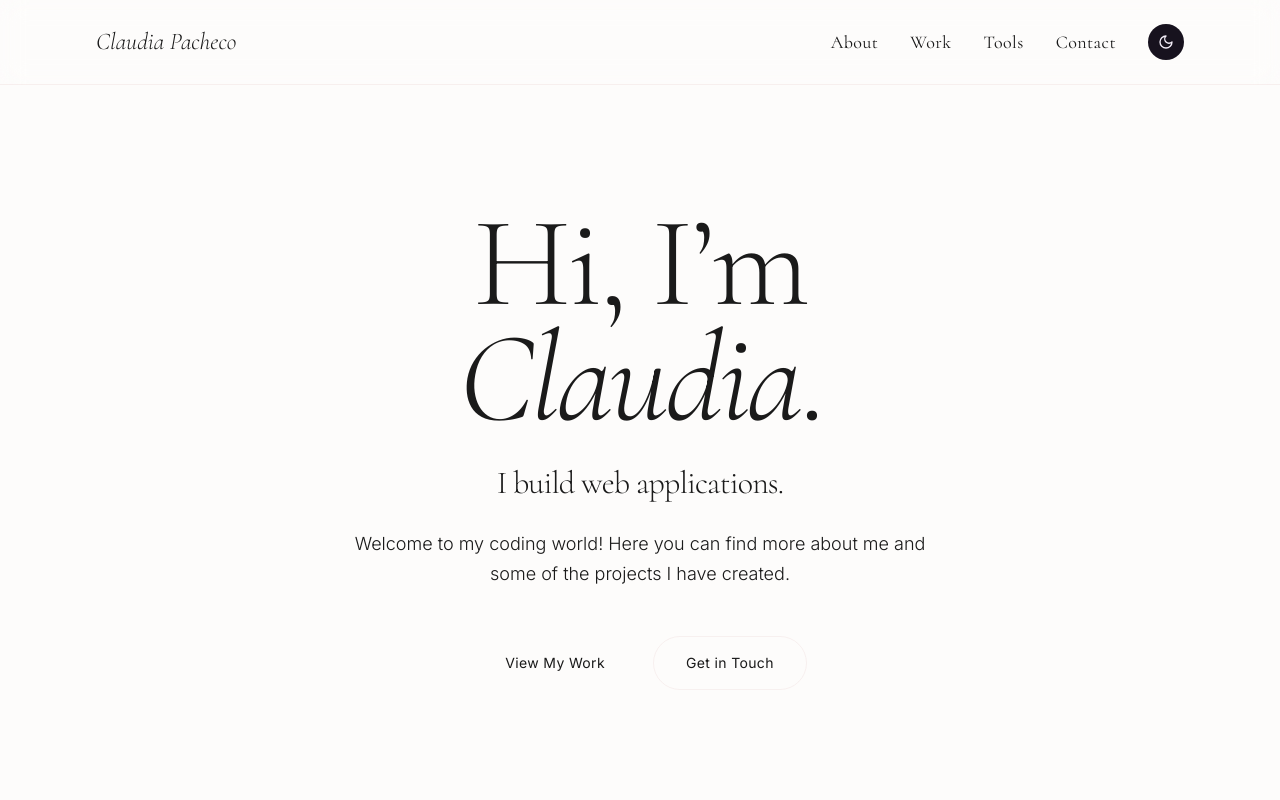
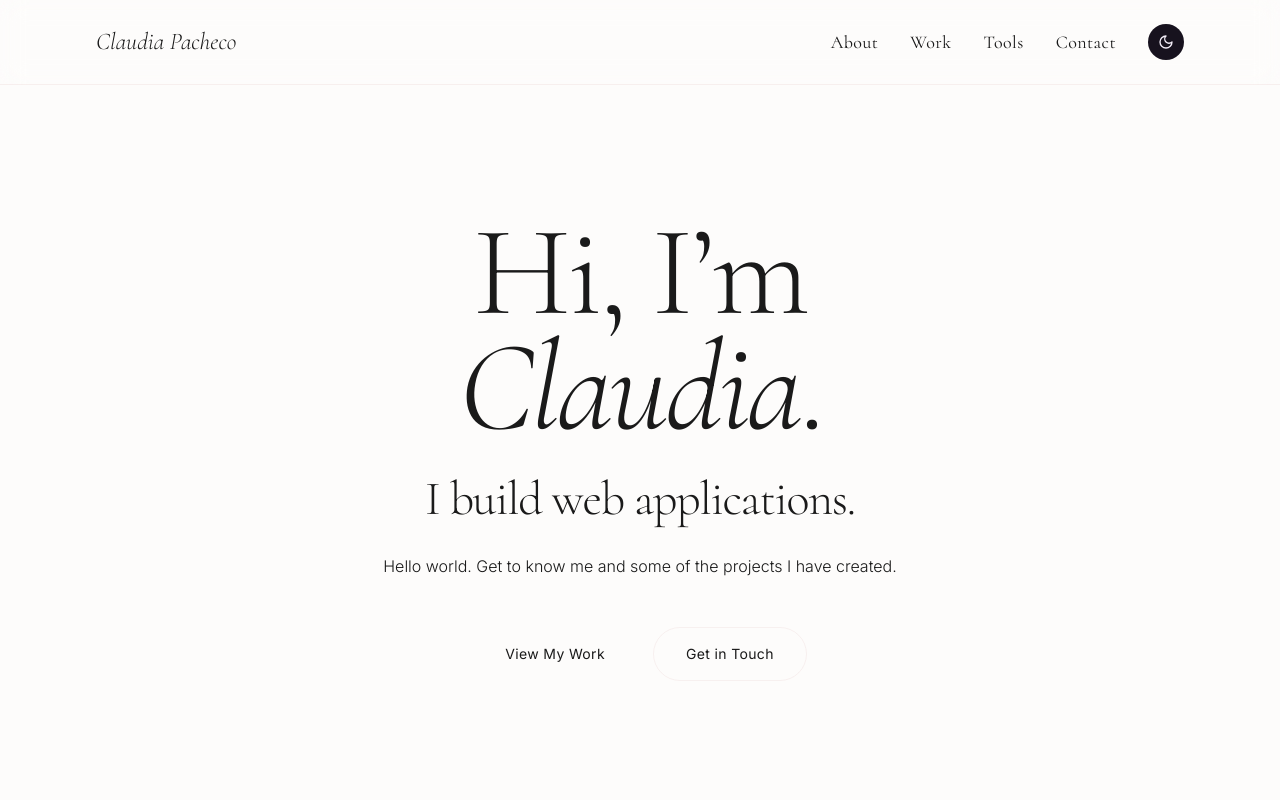
Before and after one commit to claudia-pacheco/Claudiawebsiteportfolio, a React (Vite) app: page / in a window 1280 px wide. Shown: the top 800 px of the page. Built offline with nearby package versions, Linux system fonts and the light colour scheme.

Commit message:
hero section wording updated

```diff
--- a/src/app/App.tsx
+++ b/src/app/App.tsx
@@ -354,13 +354,14 @@ export default function App() {
 
             <p
               className="font-[family-name:var(--font-display)] font-light tracking-tight leading-[0.9] "
-              style={{ fontSize: "clamp(2rem, 1vw, 9rem)" }}
+              style={{ fontSize: "clamp(3rem, 1vw, 9rem)" }}
             >
-              I build web applications.
+             I build web applications.
             </p>
 
-            <p className="font-[family-name:var(--font-body)] text-lg font-light text-muted-foreground max-w-xl mx-auto leading-relaxed">
-              Welcome to my coding world! Here you can find more about me and some of the projects I have created.
+            <p className="font-[family-name:var(--font-body)] text-base font-light text-muted-foreground max-w-xl mx-auto leading-relaxed">
+              Hello world. Get to know me and some of the
+              projects I have created.
             </p>
 
             <motion.div
```
